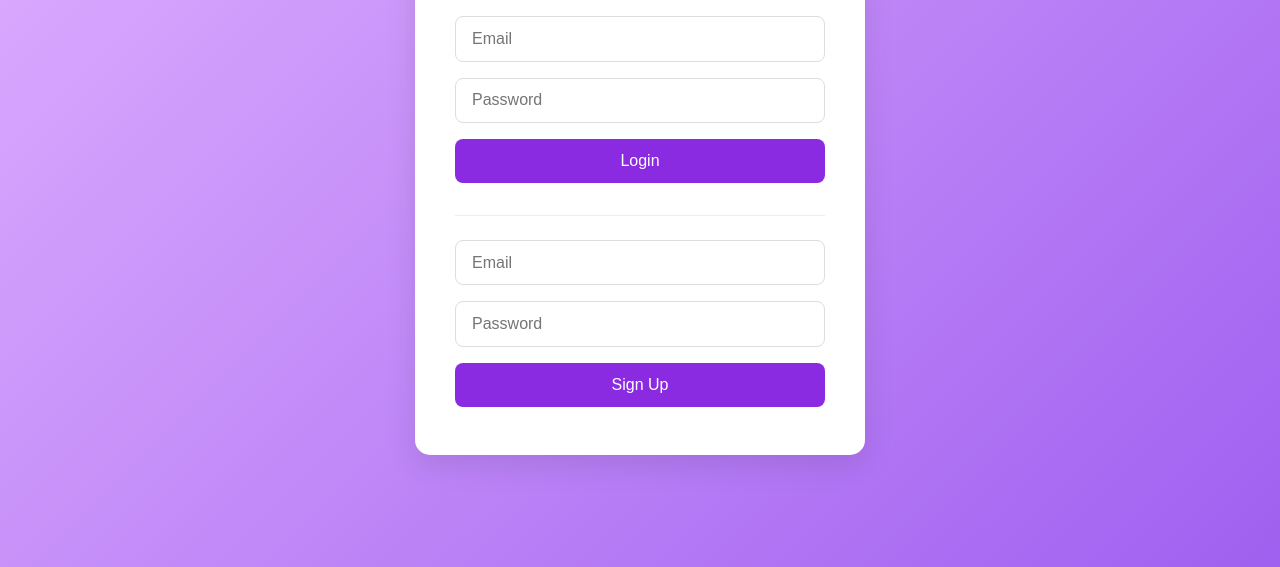
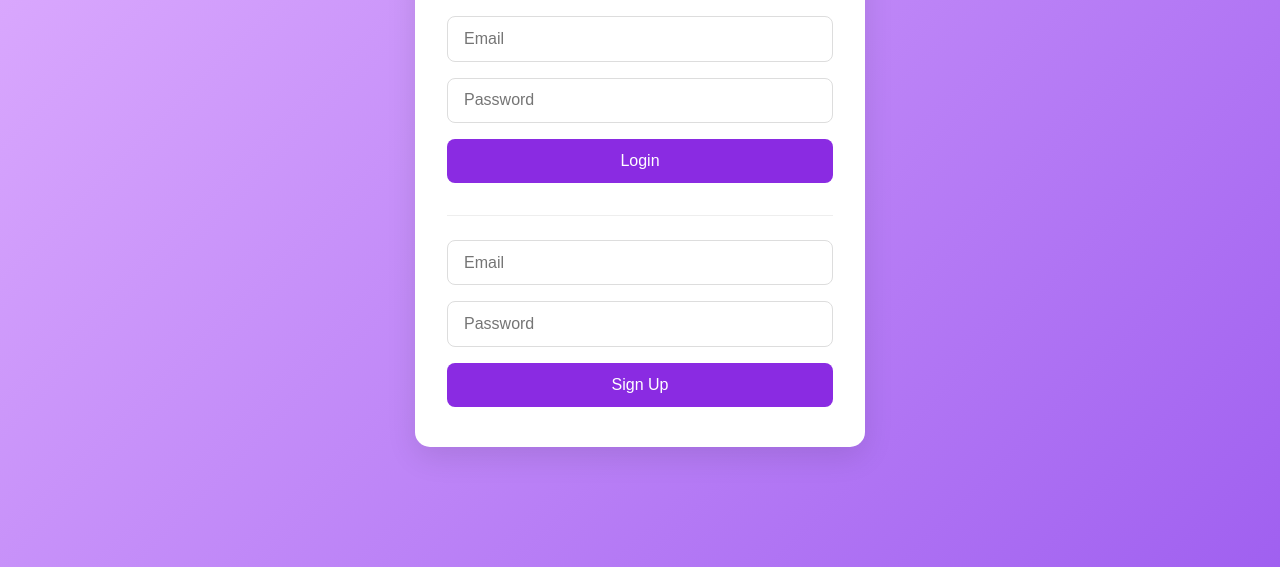
Before and after one commit to kkand/todo-list-app, a plain HTML site: page index.html in a window 1280 px wide. Shown: the part 233-800 px from the top of the page. Drawn offline with Linux system fonts and the light colour scheme; no server answers.

Commit message:
Adjust vertical padding for compact design

```diff
--- a/style.css
+++ b/style.css
@@ -11,7 +11,7 @@ body {
 
 #auth-container, #todo-container {
   background: white;
-  padding: 2.5rem;
+  padding: 2rem; /* 2.5rem から 2rem に変更 */
   border-radius: 15px;
   box-shadow: 0 10px 30px rgba(0, 0, 0, 0.1);
   width: 100%;
```
